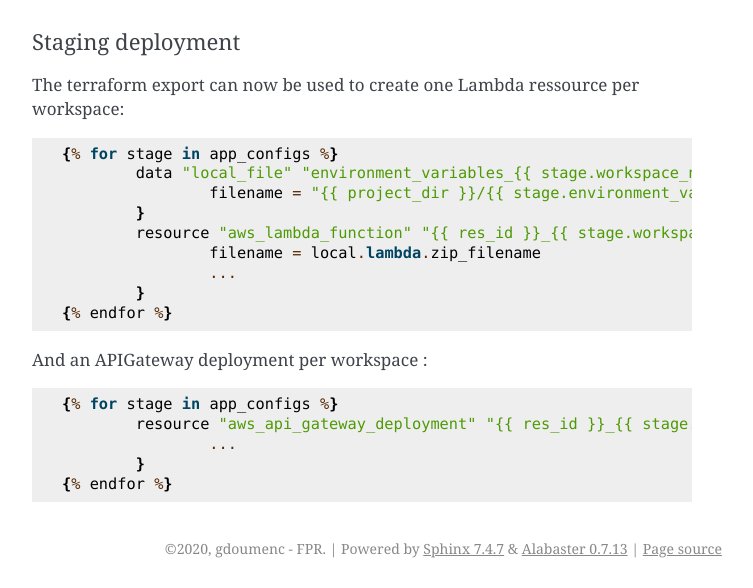
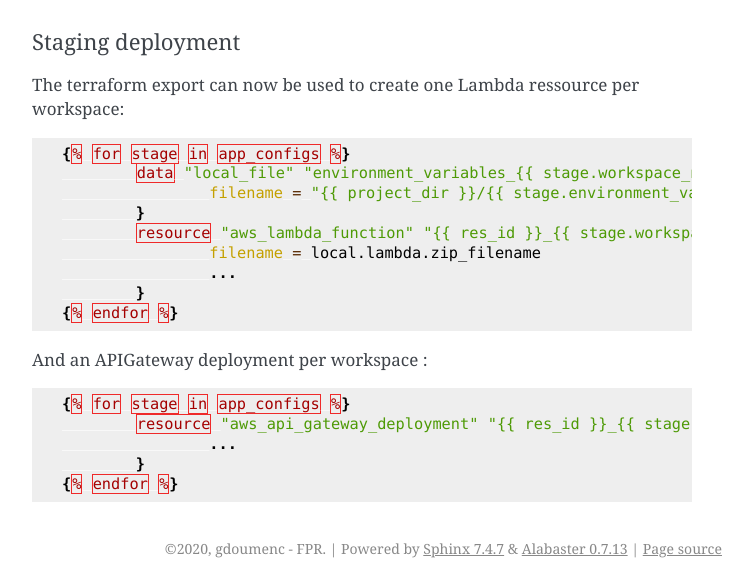
Before and after one commit to gdoumenc/coworks, a Sphinx documentation site: the page built from docs/tech_deployment.rst, in a window 1280 px wide and 900 px high, scrolled down 3415 px, cut to the strip 312-900 px from the top of the window. Shown: the whole strip, without its empty margins (388-1141 px from the left). Built offline with Sphinx 7.4.7, drawn with Linux system fonts in a browser that asks for light colours.

Commit message:
language in code block

```diff
--- a/docs/tech_deployment.rst
+++ b/docs/tech_deployment.rst
@@ -176,7 +176,7 @@
 
 The terraform export can now be used to create one Lambda ressource per workspace:
 
-.. code-block::
+.. code-block:: terraform
 
 	{% for stage in app_configs %}
 	 	data "local_file" "environment_variables_{{ stage.workspace_name }}" {
@@ -190,7 +190,7 @@
 
 And an APIGateway deployment per workspace :
 
-.. code-block::
+.. code-block:: terraform
 
 	{% for stage in app_configs %}
 	  	resource "aws_api_gateway_deployment" "{{ res_id }}_{{ stage.workspace_name }}" {
```
